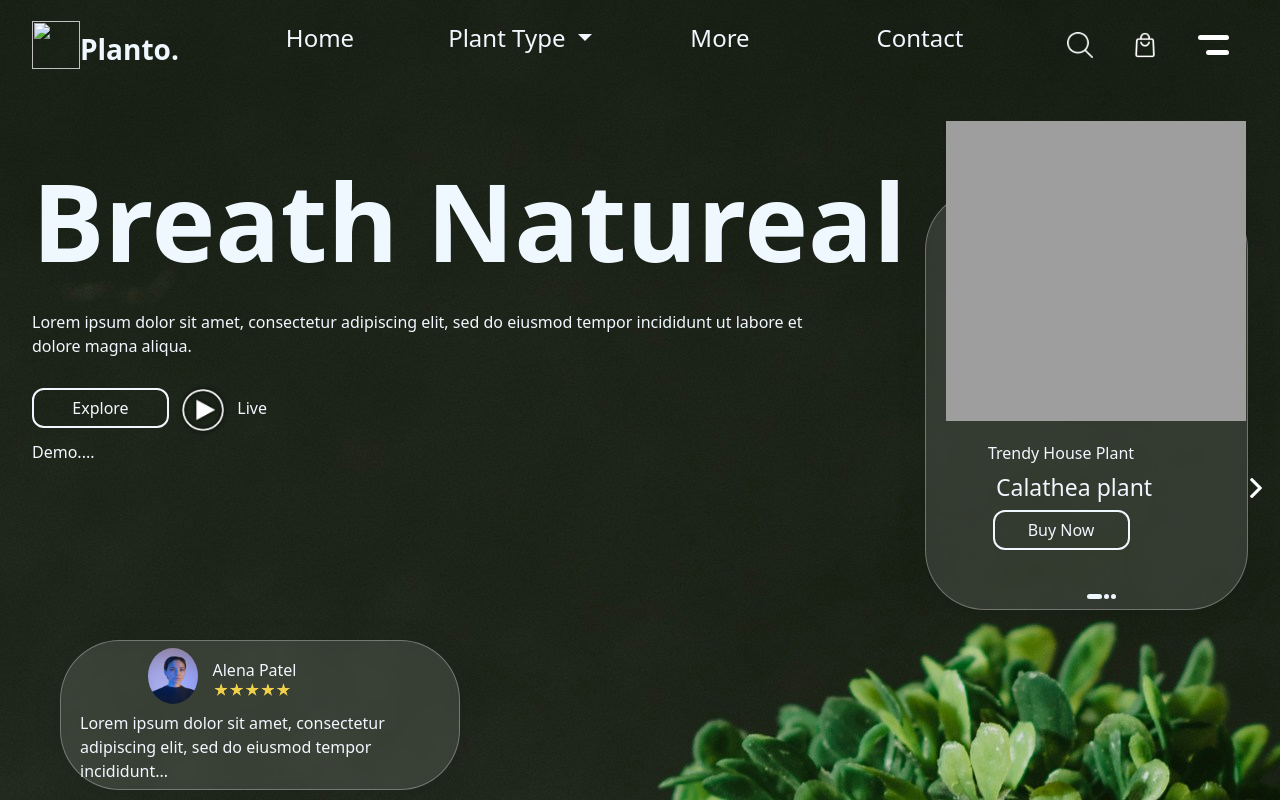
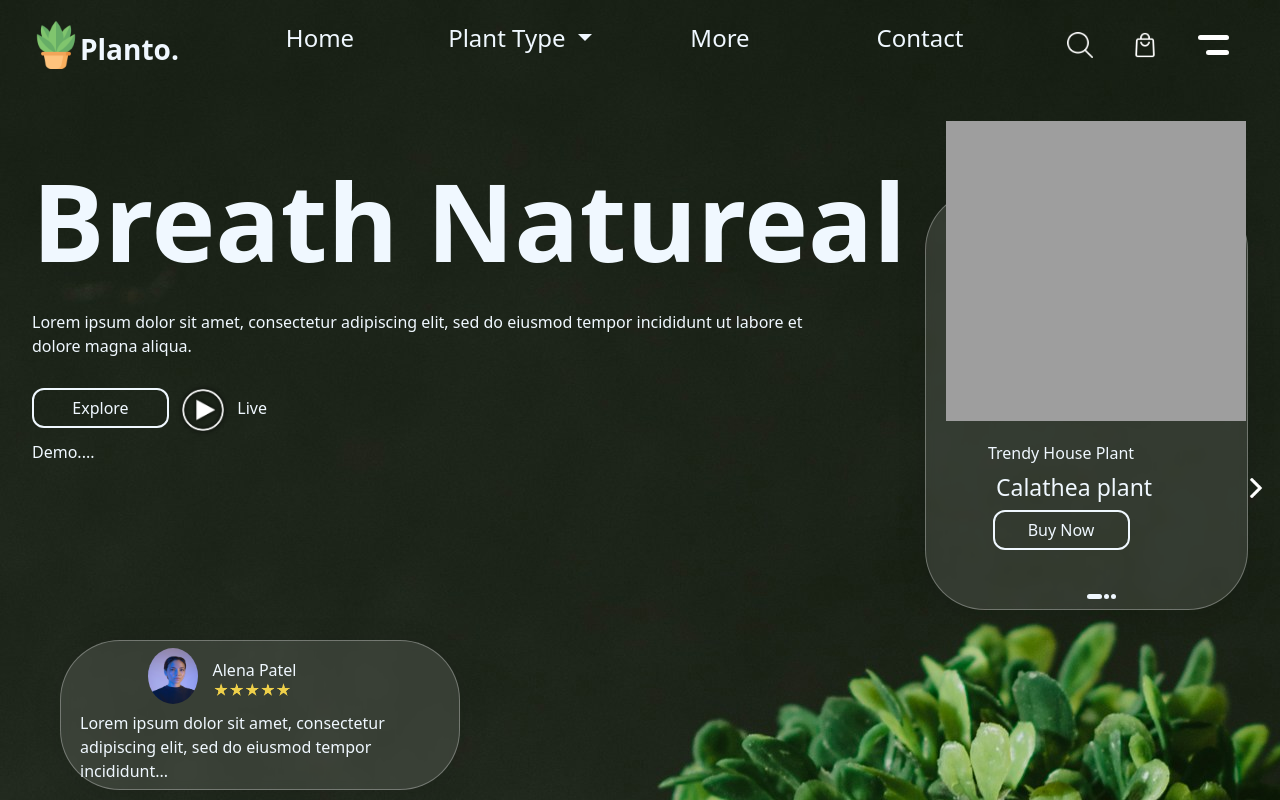
Before and after one commit to SREESANTHwWw/Planto, a plain HTML site: page index.html in a window 1280 px wide. Shown: the top 800 px of the page. Drawn offline with nearby package versions, Linux system fonts and the light colour scheme; the site is published under a folder, as on GitHub Pages, so addresses that start at the root find nothing.

Commit message:
Update index.html

```diff
--- a/index.html
+++ b/index.html
@@ -18,7 +18,7 @@
           <div class="logo_and_name">
             <img
               class="logo_img"
-              src="/image/17aa40baa6a96e43b5c4e57858edaa47.png"
+              src="image/17aa40baa6a96e43b5c4e57858edaa47.png"
               alt=""
             />
             <span class="plant_text">Planto.</span>
@@ -487,7 +487,7 @@
             <div class="logo_and_name_1">
               <img
                 class="logo_img"
-                src="/image/17aa40baa6a96e43b5c4e57858edaa47.png"
+                src="image/17aa40baa6a96e43b5c4e57858edaa47.png"
                 alt=""
               />
               <span class="plant_text_1">Planto.</span>
```
